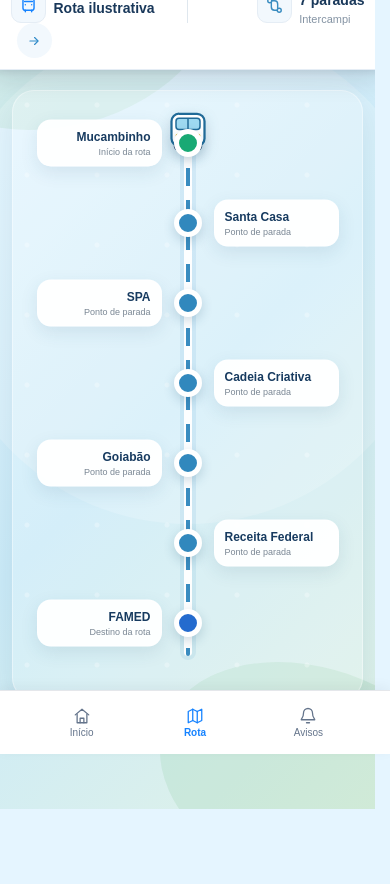
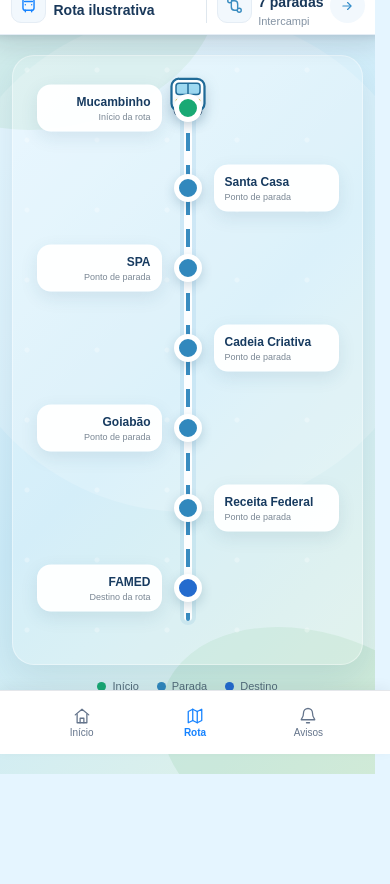
Before and after one commit to noel-src/cad--o-intra, a website: page public/rota.html in a window 390 px wide. Shown: the part 90-974 px from the top of the page. After the commit the page ends 939 px from the top, so only its background shows below. Drawn offline with Linux system fonts and the light colour scheme.

```diff
--- a/public/rota.html
+++ b/public/rota.html
@@ -334,21 +334,26 @@
 
         padding: 11px 18px;
 
-        grid-template-columns: 1fr auto 1fr;
+        grid-template-columns: minmax(0, 1fr) auto auto auto;
+
+        align-items: center;
     }
+
+    /* BLOCO ESQUERDO */
 
     .rota-hud .hud-bloco {
         gap: 8px;
+        min-width: 0;
     }
 
     .rota-hud .hud-icone {
         width: 35px;
         height: 35px;
 
+        flex-shrink: 0;
+
         font-size: 18px;
         border-radius: 10px;
-
-        flex-shrink: 0;
     }
 
     .rota-hud .hud-texto {
@@ -365,21 +370,22 @@
         white-space: nowrap;
     }
 
+    /* DIVISOR */
+
     .rota-hud .hud-divisor {
         height: 34px;
-        margin: 0 12px;
+
+        margin: 0 10px;
     }
 
-    /* ======================================
-       PARADAS + SETA
-    ====================================== */
+    /* PARADAS */
 
     .rota-hud .hud-paradas {
         display: flex;
+
         align-items: center;
-        justify-content: flex-end;
-
-        gap: 7px;
+
+        gap: 6px;
 
         white-space: nowrap;
         min-width: 0;
@@ -387,24 +393,33 @@
 
     .rota-hud .hud-paradas .hud-texto {
         min-width: 0;
+
         white-space: nowrap;
     }
 
     .rota-hud .hud-paradas strong {
         font-size: 14px;
+
         white-space: nowrap;
     }
 
     .rota-hud .hud-paradas span {
         font-size: 11px;
+
         white-space: nowrap;
     }
+
+    /* SETA */
 
     .rota-hud .hud-seta {
         width: 35px;
         height: 35px;
 
         flex-shrink: 0;
+
+        display: flex;
+        align-items: center;
+        justify-content: center;
 
         font-size: 20px;
     }
--- a/public/style.css
+++ b/public/style.css
@@ -1542,9 +1542,9 @@ footer p {
 ========================================== */
 
 .rota-hud .hud-texto {
-    transform: translateY(3px);
+    transform: translateY(5px);
 }
 
 .rota-hud .hud-paradas .hud-texto {
-    transform: translateY(3px);
-}
+    transform: translateY(5px);
+}
```
